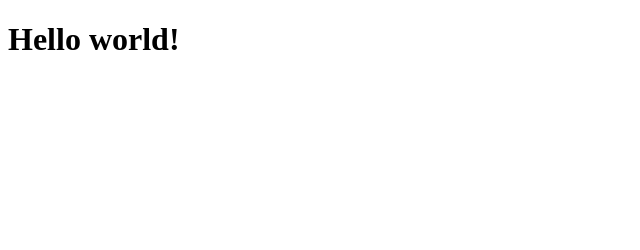
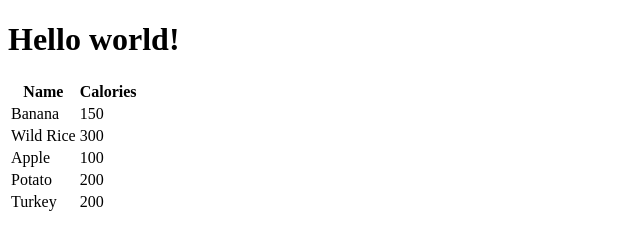
Before and after one commit to hiroze/FoodNutrition-NodeCapstone, a website: page public/index.html in a window 1280 px wide. Shown: the whole page, without its empty margins (0-640 px from the left). Drawn offline with nearby package versions, Linux system fonts and the light colour scheme.

Commit message:
html laid out for future templating

```diff
--- a/public/app.js
+++ b/public/app.js
@@ -36,6 +36,7 @@ const MOCK_NUTRITION_UPDATES =  [
         }
 ];
 
+console.table(MOCK_NUTRITION_UPDATES);
 //functions to show representation of data
 //4 views (5 including 'about')
 
--- a/public/index.html
+++ b/public/index.html
@@ -8,5 +8,48 @@
 </head>
 <body>
     <h1>Hello world!</h1>
+
+    <table>
+        <thead>
+            <tr>
+                <th>Name</th>
+                <th>Calories</th>
+            </tr>
+        </thead>
+
+        <tbody>
+            <tr>
+                <td>Banana</td>
+                <td>150</td>
+            </tr>
+            <tr>
+                <td>Wild Rice</td>
+                <td>300</td>
+            </tr>
+
+            <tr>
+                <td>Apple</td>
+                <td>100</td>
+            </tr>
+
+            <tr>
+                <td>Potato</td>
+                <td>200</td>
+            </tr>
+
+            <tr>
+                <td>Turkey</td>
+                <td>200</td>
+            </tr>
+        </tbody>
+    </table>
+
+
+
+
+
+
+    <script src="https://code.jquery.com/jquery-3.2.1.min.js"></script>
+    <script src="app.js"></script>
 </body>
 </html>
```
